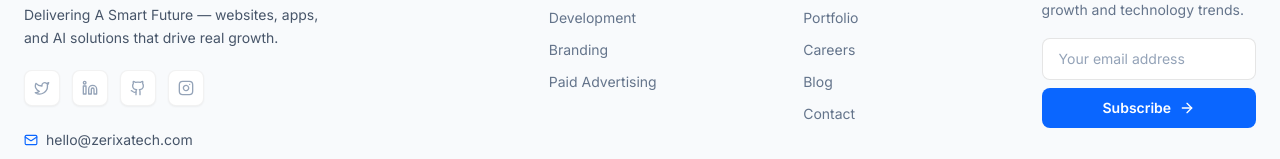
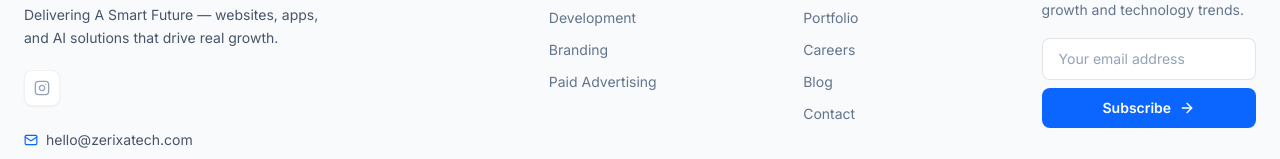
Before and after one commit to Blexedanas/tech, a Next.js app: page / in a window 1280 px wide. Shown: the part 9289-9448 px from the top of the page. Built offline with nearby package versions, Linux system fonts and the light colour scheme.

Commit message:
Content: Remove legacy social links, keeping only Instagram

```diff
--- a/components/layout/Footer.tsx
+++ b/components/layout/Footer.tsx
@@ -20,9 +20,6 @@ const footerLinks = {
 }
 
 const socials = [
-    { icon: Twitter, href: 'https://twitter.com/vibetechnexus', label: 'Twitter' },
-    { icon: Linkedin, href: 'https://www.linkedin.com/in/vibe-tech-2752373b2/', label: 'LinkedIn' },
-    { icon: Github, href: 'https://github.com/vibetechnexus', label: 'GitHub' },
     { icon: Instagram, href: 'https://www.instagram.com/zerixa.tech/', label: 'Instagram' },
 ]
 
```
